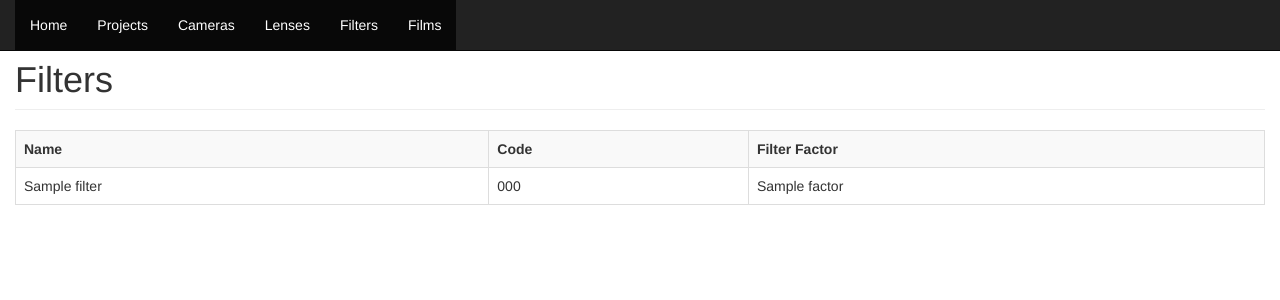
After one commit to m00dawg/filmlog, a Flask app: template www/templates/filters.html in a window 1280 px wide. The commit adds this page. Shown: the top 300 px of the page. Run offline with Flask 2, Linux system fonts and the light colour scheme; the template is opened without the code that fills it: most values are stand-ins (such as "Sample title", 1, 10 or a date in 2020); parts of the project's set-up code (start-up, migrations or seed data) failed here and were passed over; some libraries are stand-ins or nearby versions.

Commit message:
Filter changes

```diff
--- a/filmlog.sql
+++ b/filmlog.sql
@@ -81,7 +81,8 @@ CREATE TABLE Exposures(
 CREATE TABLE Filters(
     filterID SMALLINT UNSIGNED NOT NULL auto_increment PRIMARY KEY,
     name VARCHAR(64) NOT NULL,
-    code VARCHAR(8) NOT NULL
+    code VARCHAR(8) NOT NULL,
+    factor DECIMAL(4, 1) NOT NULL
 ) ENGINE='InnoDB';
 
 CREATE TABLE ExposureFilters(
--- a/www/app.py
+++ b/www/app.py
@@ -181,6 +181,13 @@ def film(projectID, filmID):
     return render_template(template,
         film=film, filters=filters, lenses=lenses, exposures=exposures)
 
+@app.route('/filters',  methods = ['GET'])
+def filters():
+    qry = text("""SELECT filterID, name, code, factor
+                  FROM Filters""")
+    filters = engine.execute(qry).fetchall()
+    return render_template('filters.html', filters=filters)
+
 @app.route('/filmtypes',  methods = ['GET'])
 def filmtypes():
     qry = text("""SELECT filmTypeID, brand, name, iso, kind
--- a/www/templates/base.html
+++ b/www/templates/base.html
@@ -19,7 +19,8 @@
             <li class="active"><a href="/projects">Projects</a></li>
             <li class="active"><a href="/cameras">Cameras</a></li>
             <li class="active"><a href="/lenses">Lenses</a></li>
-            <li class="active"><a href="/filmtypes">Films Types</a></li>
+            <li class="active"><a href="/filters">Filters</a></li>
+            <li class="active"><a href="/filmtypes">Films</a></li>
           </ul>
         </div>
       </div>
--- /dev/null
+++ b/www/templates/filters.html
@@ -0,0 +1,22 @@
+{% extends "base.html" %}
+
+{% block content %}
+  <h1 class="page-header">Filters</h1>
+  <table class="table table-striped table-bordered" id="projects">
+    <tr>
+        <th>Name</th>
+        <th>Code</th>
+        <th>Filter Factor</th>
+    </tr>
+    {% for filter in filters %}
+        <tr>
+            <td>{{ filter.name }}</td>
+            <td>{{ filter.code }}</td>
+            <td>{{ filter.factor }}</td>
+        </tr>
+    {% else %}
+      <tr><td colspan="2">No Filters Found</td></tr>
+    {% endfor %}
+  </table>
+
+{% endblock %}
```
Also changed, not shown: test.sql (+4 -3 lines).
